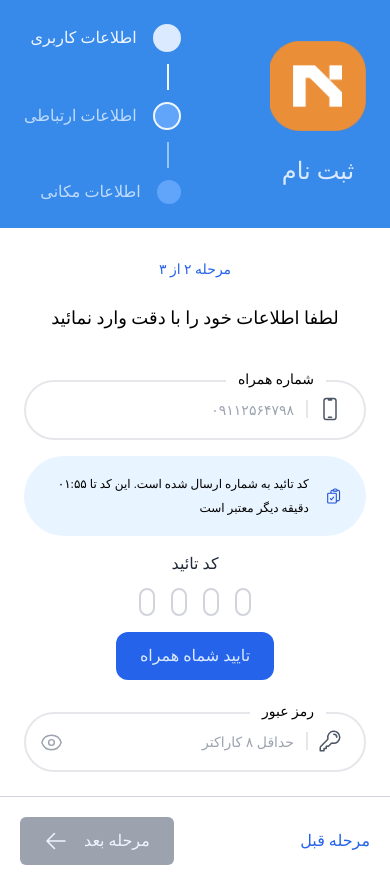
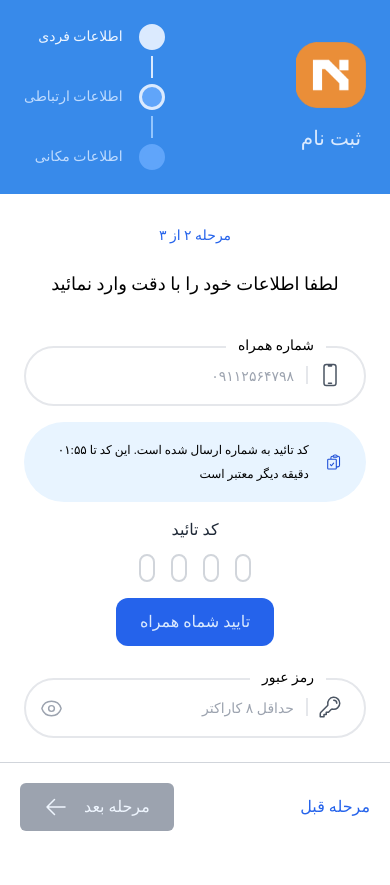
Before and after one commit to Ali-HSNZ/Crypto, a Next.js app: page /auth/register/confirm_phone_number in a window 390 px wide. After the commit the page ends 851 px from the top, so only its background shows below. Built offline with nearby package versions, Linux system fonts and the light colour scheme.

Commit message:
change sidebar styles in register pages =>  src/pages/auth/register/

```diff
--- a/src/pages/auth/register/choose_location.tsx
+++ b/src/pages/auth/register/choose_location.tsx
@@ -56,7 +56,7 @@ const RegisterPage = () => {
 
 
      // Choose/Select City
-     const [cities, setCities] = useState<Array<TCity>>()
+     const [cities, setCities] = useState<Array<TCity> | undefined>()
      const [cityQuery, setCityQuery] = useState<string>("")
      const [selectedCity, setSelectedCity] = useState<TCity | string>()
 
@@ -160,33 +160,42 @@ const RegisterPage = () => {
                     {/* SidePanel */}
                     <div className="bg-white w-full md:w-[270px] md:min-w-[270px]">
                          <div className="bg-[#388AEA]  w-full h-full gap-x-6 px-6 py-6 md:py-16 flex justify-between md:justify-start md:flex-col xl:rounded-r-md   ">
-                              <div className="w-fit md:w-full flex justify-center  items-center  flex-col">
-                                   <img src={logo.src} alt="" className="w-24 md:w-32 " />
-                                   <h1 className="font-iranyekan-extraBold text-2xl text-center text-blue-100 mt-6">ثبت نام</h1>
+                              <div className="w-fit md:w-full flex justify-center  items-center flex-col">
+                                   <img src={logo.src} alt="" className="w-[70px] md:w-20" />
+                                   <h1 className="font-iranyekan-extraBold text-xl xl:text-2xl text-center text-blue-100  mt-4 md:mt-6 xl:mt-8">
+                                        ثبت نام
+                                   </h1>
                               </div>
-                              <div className="md:mt-10">
+                              <div className="md:mt-10 flex flex-col items-start">
                                    {/* Step 1 */}
                                    <div className="flex items-center  md:flex-row gap-x-4">
-                                        <div className="p-3 rounded-full bg-blue-100 border-2 border-blue-100 w-fit h-fit"></div>
-                                        <p className="font-iranyekan-bold text-blue-50">اطلاعات کاربری</p>
+                                        <div className="p-[10px] md:p-3 rounded-full bg-blue-100 border-[3px] border-blue-100 w-fit h-fit"></div>
+                                        <p className="font-iranyekan-bold text-sm md:text-base text-blue-50">
+                                             اطلاعات فردی
+                                        </p>
                                    </div>
-                                   <div className="w-2 px-3 h-fit rotate-90 border border-blue-50 my-6"></div>
+                                   <div className="mr-[2px] px-2.5 md:px-3 h-fit rotate-90 border border-blue-100 my-4 md:my-6"></div>
 
                                    {/* Step 2 */}
                                    <div className="flex items-center gap-x-4">
-                                        <div className="p-3 rounded-full bg-blue-100 border-2 border-blue-100 w-fit h-fit"></div>
-                                        <p className="font-iranyekan-regular text-blue-50">اطلاعات ارتباطی</p>
+                                        <div className="p-[10px] md:p-3 rounded-full border-[3px] border-blue-100 bg-blue-100 w-fit h-fit"></div>
+                                        <p className="font-iranyekan-regular text-sm md:text-base text-blue-200">
+                                             اطلاعات ارتباطی
+                                        </p>
                                    </div>
-                                   <div className="w-2 px-3 h-fit rotate-90 border border-blue-50 my-6"></div>
+                                   <div className="mr-[2px] px-2.5 md:px-3 h-fit rotate-90 border border-blue-300 my-4 md:my-6"></div>
 
                                    {/* Step 3 */}
                                    <div className="flex items-center gap-x-4">
-                                        <div className="p-3 rounded-full bg-blue-400 border-2 border-blue-50 w-fit h-fit"></div>
-                                        <p className="font-iranyekan-regular text-blue-200">اطلاعات مکانی</p>
+                                        <div className="p-[10px] md:p-3 rounded-full border-[3px] border-blue-100 bg-blue-400  w-fit h-fit"></div>
+                                        <p className="font-iranyekan-regular text-sm md:text-base text-blue-200">
+                                             اطلاعات مکانی
+                                        </p>
                                    </div>
                               </div>
                          </div>
                     </div>
+
 
                     {/* Register Form */}
                     <form onSubmit={formik.handleSubmit} className="bg-white w-full rounded-l-md pt-8 flex items-center flex-col h-full">
--- a/src/pages/auth/register/confirm_phone_number.tsx
+++ b/src/pages/auth/register/confirm_phone_number.tsx
@@ -101,29 +101,37 @@ const RegisterPage = ({ isBuildingPageLoading }: { isBuildingPageLoading: boolea
                     {/* SidePanel */}
                     <div className="bg-white w-full md:w-[270px] md:min-w-[270px]">
                          <div className="bg-[#388AEA]  w-full h-full gap-x-6 px-6 py-6 md:py-16 flex justify-between md:justify-start md:flex-col xl:rounded-r-md   ">
-                              <div className="w-fit bg-transparent md:w-full flex justify-center  items-center flex-col">
-                                   <img src={logo.src} alt="" className="w-24 md:w-32" />
-                                   <h1 className="font-iranyekan-extraBold text-2xl text-center text-blue-100 mt-6">ثبت نام</h1>
+                              <div className="w-fit md:w-full flex justify-center  items-center flex-col">
+                                   <img src={logo.src} alt="" className="w-[70px] md:w-20" />
+                                   <h1 className="font-iranyekan-extraBold text-xl xl:text-2xl text-center text-blue-100  mt-4 md:mt-6 xl:mt-8">
+                                        ثبت نام
+                                   </h1>
                               </div>
-                              <div className="md:mt-10">
+                              <div className="md:mt-10 flex flex-col items-start">
                                    {/* Step 1 */}
                                    <div className="flex items-center  md:flex-row gap-x-4">
-                                        <div className="p-3 rounded-full bg-blue-100 border-2 border-blue-100 w-fit h-fit"></div>
-                                        <p className="font-iranyekan-bold text-blue-50">اطلاعات کاربری</p>
+                                        <div className="p-[10px] md:p-3 rounded-full bg-blue-100 border-[3px] border-blue-100 w-fit h-fit"></div>
+                                        <p className="font-iranyekan-bold text-sm md:text-base text-blue-50">
+                                             اطلاعات فردی
+                                        </p>
                                    </div>
-                                   <div className="w-2 px-3 h-fit rotate-90 border border-blue-50 my-6"></div>
+                                   <div className="mr-[2px] px-2.5 md:px-3 h-fit rotate-90 border border-blue-100 my-4 md:my-6"></div>
 
                                    {/* Step 2 */}
                                    <div className="flex items-center gap-x-4">
-                                        <div className="p-3 rounded-full bg-blue-400 border-2 border-blue-50 w-fit h-fit"></div>
-                                        <p className="font-iranyekan-regular text-blue-200">اطلاعات ارتباطی</p>
+                                        <div className="p-[10px] md:p-3 rounded-full border-[3px] border-blue-100 bg-blue-400 w-fit h-fit"></div>
+                                        <p className="font-iranyekan-regular text-sm md:text-base text-blue-200">
+                                             اطلاعات ارتباطی
+                                        </p>
                                    </div>
-                                   <div className="w-2 px-3 h-fit rotate-90 border border-blue-300 my-6"></div>
+                                   <div className="mr-[2px] px-2.5 md:px-3 h-fit rotate-90 border border-blue-300 my-4 md:my-6"></div>
 
                                    {/* Step 3 */}
                                    <div className="flex items-center gap-x-4">
-                                        <div className="p-3 rounded-full bg-blue-400  w-fit h-fit"></div>
-                                        <p className="font-iranyekan-regular text-blue-200">اطلاعات مکانی</p>
+                                        <div className="p-[10px] md:p-3 rounded-full border-[3px] border-blue-400 bg-blue-400  w-fit h-fit"></div>
+                                        <p className="font-iranyekan-regular text-sm md:text-base text-blue-200">
+                                             اطلاعات مکانی
+                                        </p>
                                    </div>
                               </div>
                          </div>
--- a/src/pages/auth/register/contact_information.tsx
+++ b/src/pages/auth/register/contact_information.tsx
@@ -81,28 +81,36 @@ const RegisterPage = ({ isBuildingPageLoading }: { isBuildingPageLoading: boolea
                     <div className="bg-white w-full md:w-[270px] md:min-w-[270px]">
                          <div className="bg-[#388AEA]  w-full h-full gap-x-6 px-6 py-6 md:py-16 flex justify-between md:justify-start md:flex-col xl:rounded-r-md   ">
                               <div className="w-fit md:w-full flex justify-center  items-center flex-col">
-                                   <img src={logo.src} alt="" className="w-24 md:w-32" />
-                                   <h1 className="font-iranyekan-extraBold text-2xl text-center text-blue-100 mt-6">ثبت نام</h1>
+                                   <img src={logo.src} alt="" className="w-[70px] md:w-20" />
+                                   <h1 className="font-iranyekan-extraBold text-xl xl:text-2xl text-center text-blue-100  mt-4 md:mt-6 xl:mt-8">
+                                        ثبت نام
+                                   </h1>
                               </div>
-                              <div className="md:mt-10">
+                              <div className="md:mt-10 flex flex-col items-start">
                                    {/* Step 1 */}
                                    <div className="flex items-center  md:flex-row gap-x-4">
-                                        <div className="p-3 rounded-full bg-blue-100 border-2 border-blue-100 w-fit h-fit"></div>
-                                        <p className="font-iranyekan-bold text-blue-50">اطلاعات کاربری</p>
+                                        <div className="p-[10px] md:p-3 rounded-full bg-blue-100 border-[3px] border-blue-100 w-fit h-fit"></div>
+                                        <p className="font-iranyekan-bold text-sm md:text-base text-blue-50">
+                                             اطلاعات فردی
+                                        </p>
                                    </div>
-                                   <div className="w-2 px-3 h-fit rotate-90 border border-blue-50 my-6"></div>
+                                   <div className="mr-[2px] px-2.5 md:px-3 h-fit rotate-90 border border-blue-100 my-4 md:my-6"></div>
 
                                    {/* Step 2 */}
                                    <div className="flex items-center gap-x-4">
-                                        <div className="p-3 rounded-full bg-blue-400 border-2 border-blue-50 w-fit h-fit"></div>
-                                        <p className="font-iranyekan-regular text-blue-200">اطلاعات ارتباطی</p>
+                                        <div className="p-[10px] md:p-3 rounded-full border-[3px] border-blue-100 bg-blue-400 w-fit h-fit"></div>
+                                        <p className="font-iranyekan-regular text-sm md:text-base text-blue-200">
+                                             اطلاعات ارتباطی
+                                        </p>
                                    </div>
-                                   <div className="w-2 px-3 h-fit rotate-90 border border-blue-300 my-6"></div>
+                                   <div className="mr-[2px] px-2.5 md:px-3 h-fit rotate-90 border border-blue-300 my-4 md:my-6"></div>
 
                                    {/* Step 3 */}
                                    <div className="flex items-center gap-x-4">
-                                        <div className="p-3 rounded-full bg-blue-400  w-fit h-fit"></div>
-                                        <p className="font-iranyekan-regular text-blue-200">اطلاعات مکانی</p>
+                                        <div className="p-[10px] md:p-3 rounded-full border-[3px] border-blue-400 bg-blue-400  w-fit h-fit"></div>
+                                        <p className="font-iranyekan-regular text-sm md:text-base text-blue-200">
+                                             اطلاعات مکانی
+                                        </p>
                                    </div>
                               </div>
                          </div>
```
Also changed, not shown: src/pages/auth/register/index.tsx (+12 -14 lines).
